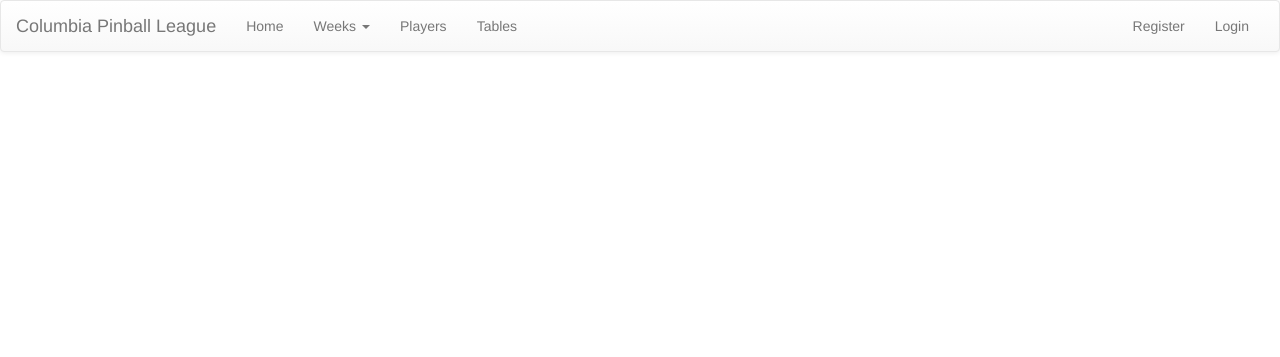
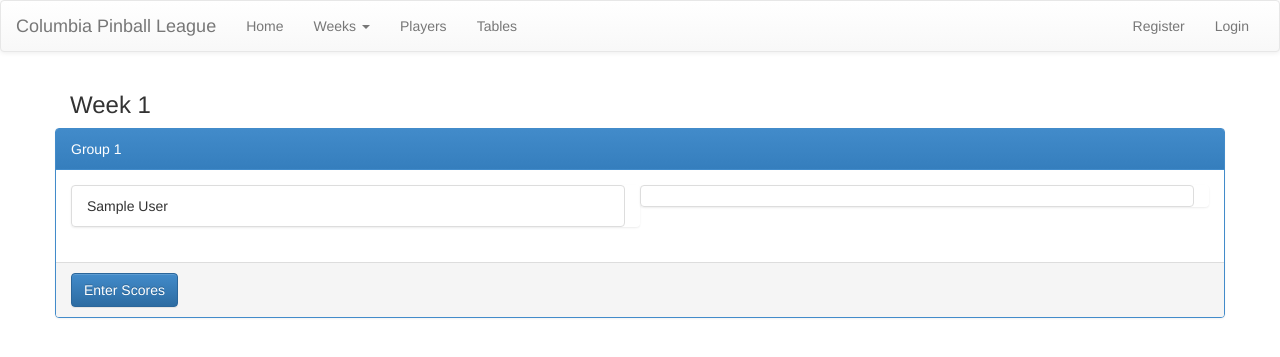
Before and after one commit to jacobrogers/pinball-league, a Django app: page /week/1 in a window 1280 px wide. Shown: the top 357 px of the page. Run offline with Django 3.2, Linux system fonts and the light colour scheme; data comes from the database, SQL or seed files in the repository; tables that the repository leaves empty hold one stand-in row (values such as "Sample post"); some libraries are stand-ins or nearby versions.

Commit message:
show groups for week

```diff
--- a/main/models.py
+++ b/main/models.py
@@ -26,7 +26,7 @@ class Player(models.Model):
 		return '%s %s' % (self.user.first_name, self.user.last_name)
 
 	def __unicode__(self):
-		return '%s %s [%s]' % (self.user.first_name, self.user.last_name, self.signature)
+		return self.name
 
 	class Meta:
 		db_table = 'players'
--- a/main/views.py
+++ b/main/views.py
@@ -69,11 +69,6 @@ def setup_week(request, week):
     model = group_players(groups)
     return json_response(model)
 
-def index(request):
-    weeks = [group.week for group in Group.objects.distinct('week')]
-    maxWeek = max(weeks) if weeks else 1
-    return render(request, 'index.html', {'weeks': weeks})
-
 @ensure_csrf_cookie
 def save_groups(request):
     if request.method == 'POST':
@@ -137,7 +132,9 @@ class IndexView(View):
 
         rankings = [ranking.week for ranking in Ranking.objects.all()]
         week = max(rankings) if rankings else 1
+        print week
         rankings = Ranking.objects.filter(week=week)
+        print rankings
         return render(request, 'index.html', {'weeks': weeks, 'rankings': rankings})
 
 class TableView(View):
@@ -219,7 +216,9 @@ class SetupWeekView(View):
 class WeekView(View):
 
     def get(self, request, week):
-        return render(request, 'week.html', {})
+        # groups = [json_group(group.group, group.games.all()) for group in Group.objects.filter(week=week)]
+        groups = Group.objects.filter(week=week)
+        return render(request, 'week.html', {'week': week, 'groups': groups})
 
 from django.contrib.auth import authenticate, login, logout
 class LoginView(View):
--- a/pinball_league/urls.py
+++ b/pinball_league/urls.py
@@ -30,7 +30,9 @@ urlpatterns = patterns('',
     url(r'^week/(?P<week>.+)', views.WeekView.as_view()),
     url(r'^login', views.LoginView.as_view(), name='login'),
     url(r'^logout', views.LogoutView.as_view(), name='logout'),
-    url(r'^$', 'main.views.index', name='home'),
+    url(r'^week/(?P<week>.+)', views.WeekView.as_view(), name='week'),
+    url(r'^week/(?P<week>.+)/group/(?P<group>.+)', views.WeekView.as_view(), name='week'),
+    url(r'^$', views.IndexView.as_view(), name='home'),
 )
 
 urlpatterns = urlpatterns + api_urls + static(settings.STATIC_URL, document_root=settings.STATIC_ROOT)
--- a/templates/base.html
+++ b/templates/base.html
@@ -33,8 +33,7 @@
 	            		<a href="" class="dropdown-toggle" data-toggle="dropdown">Weeks <b class="caret"></b></a>
 	            		<ul class="dropdown-menu">
 				            <!-- <li ng-repeat="week in weeks"><a href="#/week/{$week$}">Week {$week$}</a></li> -->
-
-				            <li><a href="/createWeek">Create Next Week</a></li>
+			            <li><a href="/createWeek">Create Next Week</a></li>
           				</ul>
 	            	</li>
 	            	<li {% block nav-players %}{% endblock %}><a href="{% url 'players' %}">Players</a></li>
--- a/templates/week.html
+++ b/templates/week.html
@@ -2,4 +2,27 @@
 
 {% block content %}
 
+<div class="h3">Week {{ week }}</div>
+{% for group in groups %}
+<div class="row panel panel-primary">
+    <div class="panel-heading">Group {{ group.group }}</div>
+    <div class="panel-body">
+    <ul class="col-sm-6 list-group">
+        {% for game in group.games.all %}
+        <li class="list-group-item">{{ game.player }}</li>
+        {% endfor %}
+    </ul>
+    <ul class="col-sm-6 list-group">
+        {% for game in group.games.all %}
+        <li class="list-group-item">{{ game.table.name }}</li>
+        {% endfor %}
+    </ul>
+    </div>
+    <div class="panel-footer">
+        <a href="enterScores" class="btn btn-primary">Enter Scores</a>
+    </div>
+</div>
+
+{% endfor %}
+
 {% endblock %}
```
